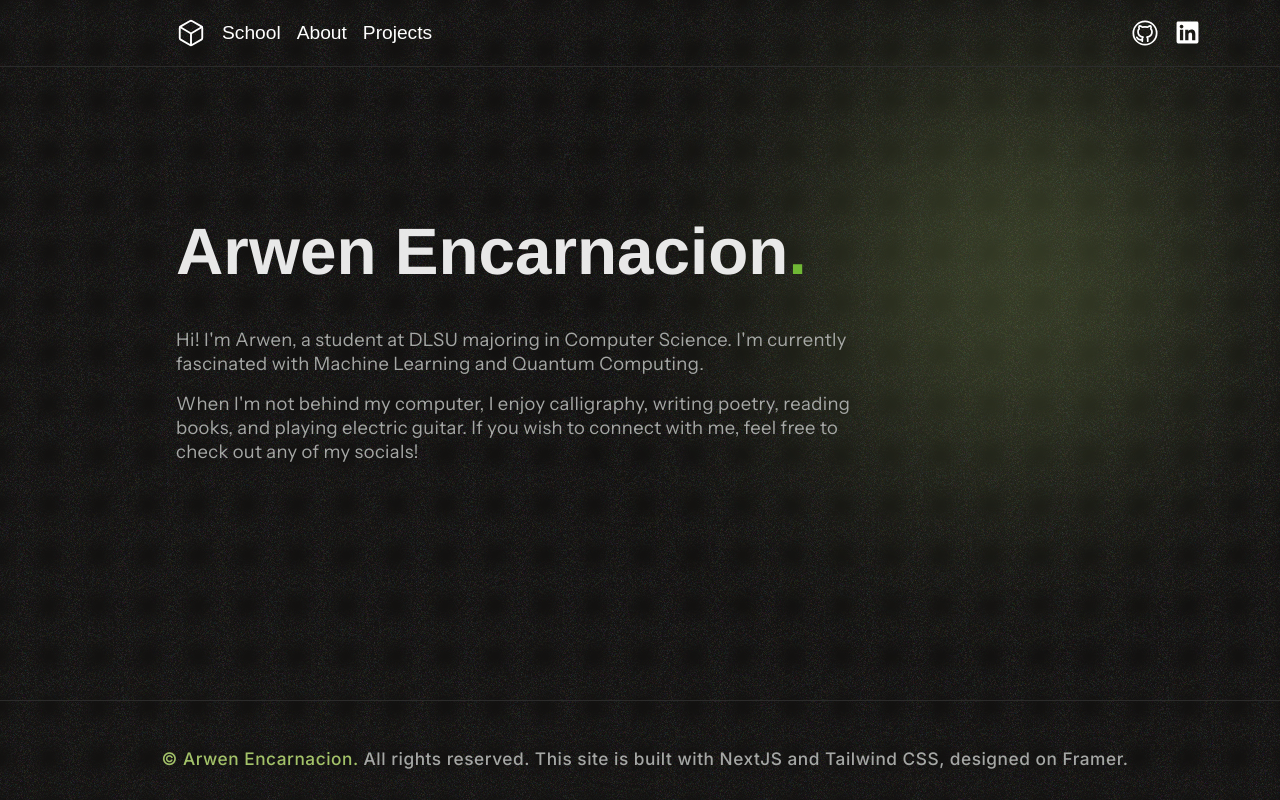
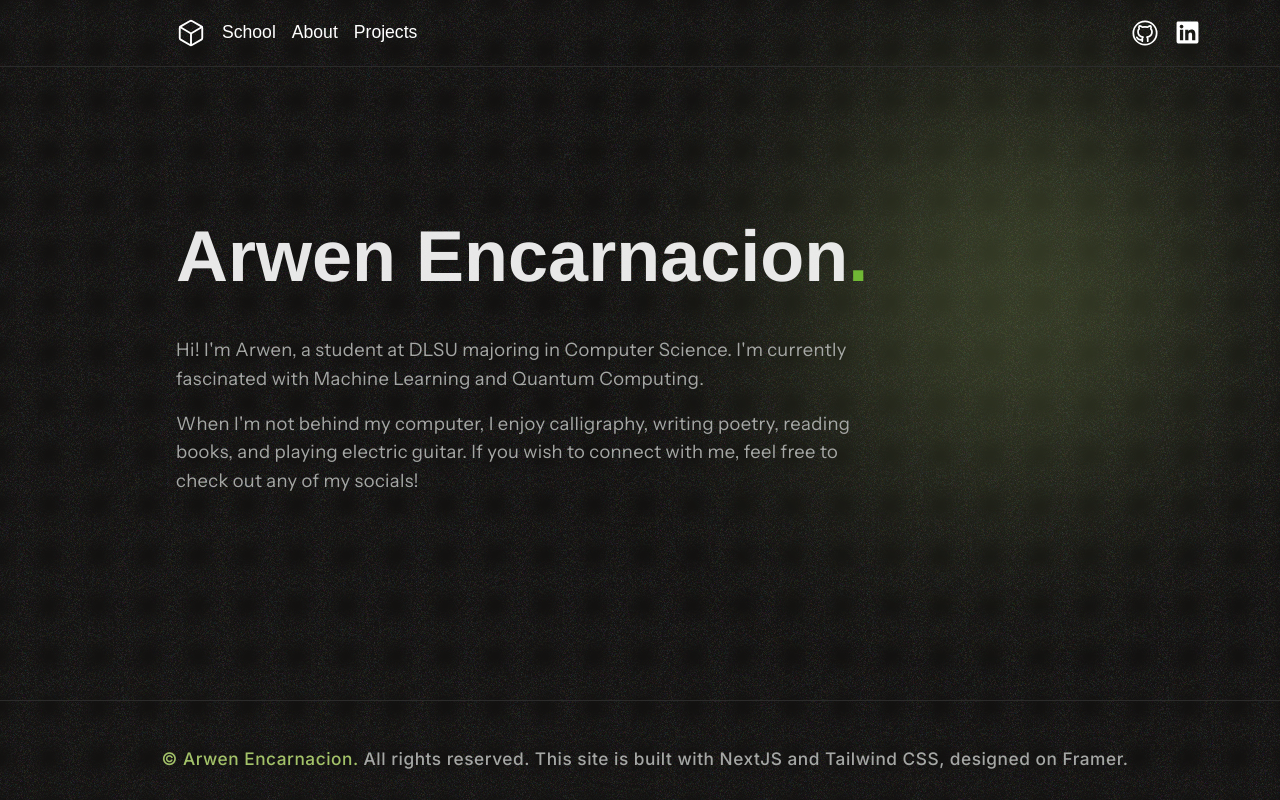
Before and after one commit to angele34/personal-website, a Next.js app: page / in a window 1280 px wide. Built offline with nearby package versions, Linux system fonts and the light colour scheme; a web font is replaced by a local one.

Commit message:
update font sizes and min breakpoints

```diff
--- a/package.json
+++ b/package.json
@@ -10,6 +10,7 @@
   },
   "dependencies": {
     "@next/font": "^14.2.5",
+    "@vercel/analytics": "^1.3.1",
     "framer-motion": "^11.3.19",
     "next": "14.2.5",
     "react": "^18.3.1",
--- a/src/app/layout.tsx
+++ b/src/app/layout.tsx
@@ -1,11 +1,13 @@
 import type { Metadata } from "next";
 import { Inter, Chivo_Mono, Instrument_Sans } from "next/font/google";
+import { Analytics } from "@vercel/analytics/react"
 
 import '../styles/globals.css';
 
 const inter = Inter({ subsets: ["latin"] });
 const chivoMono = Chivo_Mono({ subsets: ["latin"], weight: ["100", "400", "700"] });
 const instrumentSans = Instrument_Sans({ subsets: ["latin"], weight: ["400", "400", "700"] });
+
 
 export const metadata: Metadata = {
   title: "Arwen's Webpage",
@@ -19,6 +21,7 @@ export default function RootLayout({
   return (
     <html lang="en">
       <body className={`${chivoMono.className}`}>
+      <Analytics />
         {children}
       </body>
     </html>
--- a/src/components/footer.tsx
+++ b/src/components/footer.tsx
@@ -5,14 +5,17 @@ export default function footer() {
   return (
     <div className=" border-[#2d2d2de9] border-t-[1px] bottom-0 ">
       <div className='flex justify-center
+        xxs:py-2 xxs:px-4 xxs:mt-2 xxs:ml-4
         xs:py-4 xs:px-4 xs:mt-2 xs:ml-4
         sm:py-6 sm:px-4 sm:mt-3 sm:ml-4
         md:py-8 md:px-8 md:mt-4 md:ml-8
         lg:py-8 lg:px-16 lg:mt-4 lg:ml-4
         xl:py-8 xl:px-20 xl:mt-4 xl:ml-2.5
-        2xl:py-12 2xl:px-24 2xl:mt-8 2xl:ml-3'>
+        2xl:py-12 2xl:px-24 2xl:mt-8 2xl:ml-3
+        '>
 
         <p className="font-medium font-inter text-content-color
+          xxs:text-p-xxs
           xs:text-p-footer
           sm:text-p-sm
           md:text-p-md
--- a/src/components/hero.tsx
+++ b/src/components/hero.tsx
@@ -3,14 +3,16 @@ import '../styles/globals.css';
 
 export default function Hero() {
   return (
-    <div className="relative pb-10 mb-10 px-4 sm:px-8 md:px-16 lg:px-32">
+    <div className="relative pb-10 mb-10 px-4 sm:px-8 md:px-16 lg:px-32 flex justify-start">
       {/* Gradient Circle on the Left */}
-      <div className="absolute custom-top left-[57%] md:left-[30%] transform -translate-y-1/2 w-[30rem] h-[26rem] bg-gradient-radial from-[#91aa5f]/30 to-[#121010]/30 blur-[100px] opacity-80 rounded-full z-0">
+      <div className="absolute custom-top left-[57%] md:left-[30%] sm:left-[28%] xs:left-[25%] transform -translate-y-1/2 w-[30rem] h-[26rem] bg-gradient-radial from-[#91aa5f]/30 to-[#121010]/30 blur-[100px] opacity-80 rounded-full z-0">
       </div>
       {/* Content */}
       <div className="relative
+        whitespace-normal
         py-36
         px-40
+        xxs:px-2
         xs:px-8
         sm:px-4
         md:py-20
@@ -20,16 +22,18 @@ export default function Hero() {
         ">
         <div className='pt-16 md:pt-32'>
           <h1 className='text-white
+            break-words
             font-helvetica font-semibold
             text-opacity-90
+            xxs:text-h1-xxs
             xs:text-h1-xs
             sm:text-h1-sm
             md:text-h1-md
-            lg:text-h1
-            xl:text-h1
-            2xl:text-h1
+            lg:text-h1-lg
+            xl:text-h1-xl
+            2xl:text-h1-2xl
             mb-8
-            text-wrap
+
 
             '>
             Arwen Encarnacion<span className="text-customGreen">.</span></h1>
@@ -37,32 +41,34 @@ export default function Hero() {
             <p className=' text-content-color
               font-instrument_sans
               font-normal
+              xxs:text-p-xxs
               xs:text-p-xs
               sm:text-p-sm
               md:text-p-md
               lg:text-p-lg
-              xl:text-p
-              2xl:text-p
+              xl:text-p-xl
+              2xl:text-p-2xl
               mb-4
               md:mb-6
               tracking-widest
-              text-wrap
+
               '>
               Hi! I&apos;m Arwen, a student at DLSU majoring in Computer Science. I&apos;m currently fascinated with Machine Learning and Quantum Computing.
             </p>
             <p className='  text-content-color
               font-instrument_sans
               font-normal
+              xxs:text-p-xxs
               xs:text-p-xs
               sm:text-p-sm
               md:text-p-md
               lg:text-p-lg
-              xl:text-p
-              2xl:text-p
+              xl:text-p-xl
+              2xl:text-p-2xl
               mb-4
               md:mb-6
               tracking-widest
-              text-wrap
+
              '>
             When I&apos;m not behind my computer, I enjoy calligraphy, writing poetry, reading books, and playing electric guitar. If you wish to connect with me, feel free to check out any of my socials!
             </p>
--- a/tailwind.config.js
+++ b/tailwind.config.js
@@ -10,26 +10,30 @@ module.exports = {
     extend: {
 
       fontSize: {
-        // p
-        'p-xs': ['0.9rem', '1.4rem'],
         'p-footer': ['0.8rem', '1.2rem'],
         'p-footer-lg': ['1.08rem', '1.2rem'],
-        'p-sm': ['1.1rem', '1.5rem'],
-        'p-md': ['1.2rem', '1.6rem'],
-        'p-lg': ['1.3rem', '2rem'],
-        'p': ['1.15rem', '1.5rem'],
+          // p
+          'p-xxs': ['0.8rem', '1.2rem'],
+          'p-xs': ['0.9rem', '1.4rem'],
+          'p-md': ['1.1rem', '1.6rem'],
+          'p-lg': ['1.11rem', '1.8rem'],
+          'p-xl': ['1.15rem', '1.8rem'],
+          'p-2xl': ['1.4rem', '2.2rem'],
 
-        // h1
-        'h1-xs': ['2.4rem', '3rem'],
-        'h1-sm': ['3rem', '4rem'],
-        'h1-xl': ['4.6rem', '6.75rem'],
-        'h1': ['4.1rem', '5.5rem'],
-        'h1-md': ['3.8rem', '4rem'],
+          // h1
+          'h1-xxs': ['2rem', '2.5rem'],
+          'h1-xs': ['2.4rem', '3rem'],
+          'h1-sm': ['3rem', '4rem'],
+          'h1-md': ['3.5rem', '4.5rem'],
+          'h1-lg': ['4rem', '5rem'],
+          'h1-xl': ['4.5rem', '6rem'],
+          'h1-2xl': ['5rem', '7rem'],
+
       },
 
       screens: {
-        'xxs': {'max': '280px'},
-        'xs': {'max': '409px'}, // 'min': '281px',
+        'xxs': {'max': '287px'},
+        'xs': {'min': '288px', 'max': '409px'}, // 'min': '281px',
         'sm': {'min': '410px', 'max': '539px'},
         'md': {'min': '540px', 'max': '1021px'},
 
```
Also changed, not shown: 1 other file (tests, documents, lock files or other folders).
